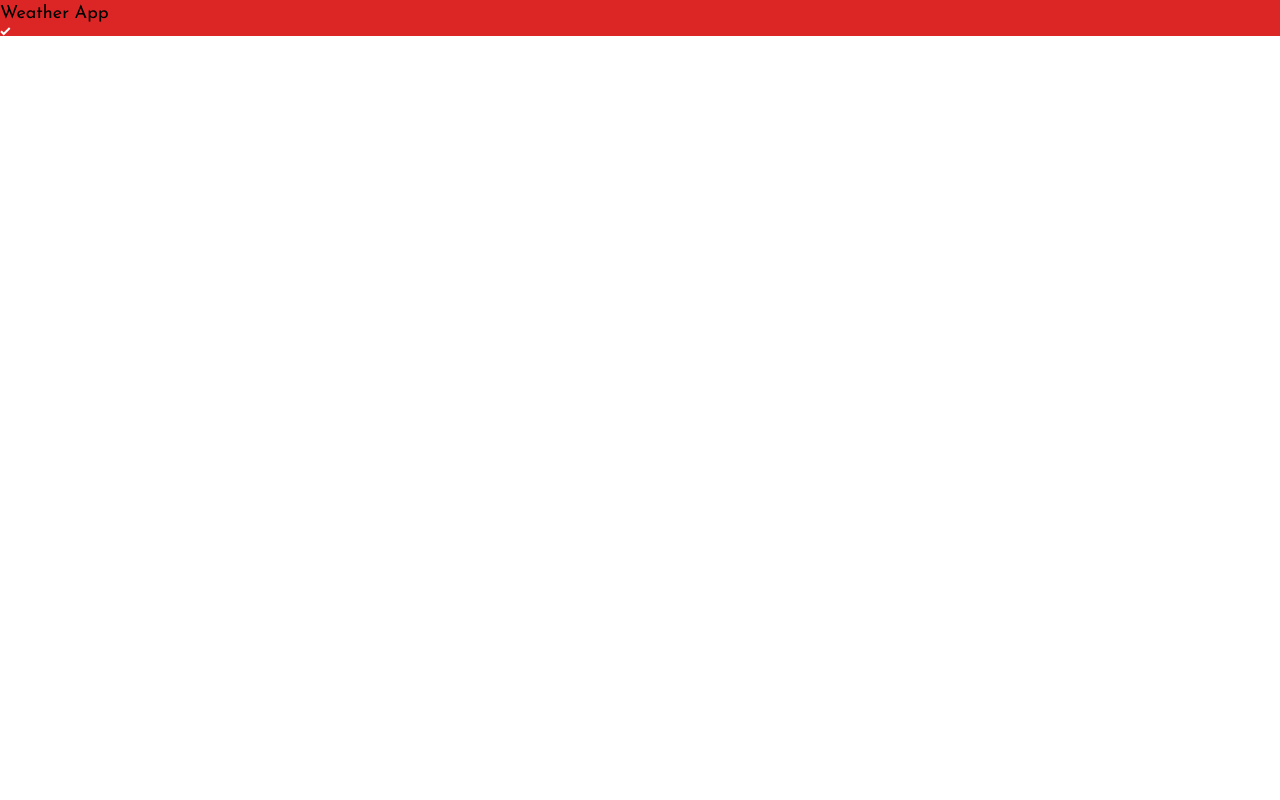
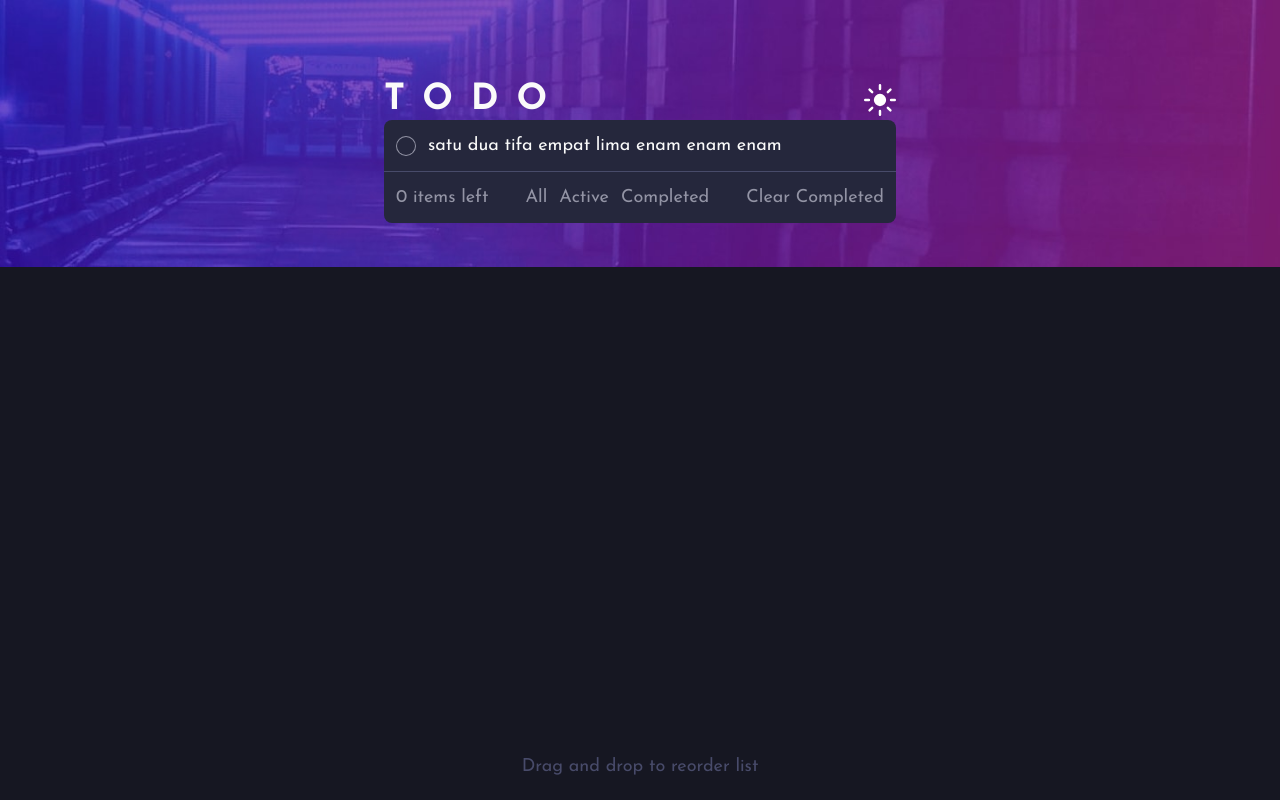
Before and after one commit to janapr7/todo-app, a React (Create React App) app: page / in a window 1280 px wide. Built offline with nearby package versions, Linux system fonts and the light colour scheme.

Commit message:
update ui

```diff
--- a/package.json
+++ b/package.json
@@ -11,7 +11,8 @@
     "react-router-dom": "^6.17.0",
     "react-scripts": "5.0.1",
     "tailwind-merge": "^1.14.0",
-    "web-vitals": "^2.1.4"
+    "web-vitals": "^2.1.4",
+    "zustand": "^4.4.4"
   },
   "scripts": {
     "start": "react-scripts start",
--- a/public/index.html
+++ b/public/index.html
@@ -2,7 +2,7 @@
 <html lang="en">
   <head>
     <meta charset="utf-8" />
-    <link rel="icon" href="%PUBLIC_URL%/favicon.ico" />
+    <link rel="icon" href="%PUBLIC_URL%/favicon-32x32.png" />
     <meta name="viewport" content="width=device-width, initial-scale=1" />
     <meta name="theme-color" content="#000000" />
     <meta
--- a/src/App.js
+++ b/src/App.js
@@ -1,12 +1,19 @@
 import logo from './logo.svg';
 import './App.css';
 import { Route, Routes } from 'react-router-dom';
+import{ create } from 'zustand';
 import Example from './pages/Example';
+import Home from './pages/Home';
+
+
 
 function App() {
+  const useStore = create(set => ({
+    votes: 0,
+  }));
   return (
     <Routes>
-        <Route element={<Example/>} path="/" />
+        <Route element={<Home/>} path="/" />
     </Routes>
   );
 }
--- /dev/null
+++ b/src/components/BackgroundCover.jsx
@@ -0,0 +1,21 @@
+import desktopCover from '../asset/bg-desktop-light.jpg'
+import desktopCoverDark from '../asset/bg-desktop-dark.jpg'
+import mobileCover from '../asset/bg-mobile-light.jpg'
+import mobileCoverDark from '../asset/bg-mobile-dark.jpg'
+
+export default function BackgroundCover (props) {
+  return (
+    <div className="absolute inset-0 z-0">
+      <img
+        src={props.dark ? desktopCoverDark : desktopCover}
+        alt="background"
+        className="object-cover w-full h-auto hidden sm:block"
+      />
+      <img
+        src={props.dark ? mobileCoverDark : mobileCover}
+        alt="background"
+        className="object-cover w-full h-auto block sm:hidden"
+      />
+    </div>
+  );
+};
--- /dev/null
+++ b/src/components/CircleIcon.jsx
@@ -0,0 +1,33 @@
+import React, { useState } from 'react';
+import checkIcon from '../asset/icon/icon-check.svg';
+
+export default function CircleIcon({ isHovered, completed, dark }) {
+  const outerStyles = {
+    background: completed || isHovered ? 'linear-gradient(to right, hsl(192, 100%, 67%), hsl(280, 87%, 65%))' : 'hsl(236, 9%, 61%)',
+    transition: 'background-color 0.3s',
+    position: 'relative',
+  };
+
+  const innerStyles = {
+    display: completed ? 'none' : 'flex',
+    justifyContent: 'center',
+    alignItems: 'center',
+    position: 'absolute',
+    top: '50%',
+    left: '50%',
+    transform: 'translate(-50%, -50%)',
+    background: dark ? 'hsl(235, 24%, 19%)' : 'hsl(236, 33%, 92%)',
+    width: '90%',
+    height: '90%',
+    borderRadius: '50%',
+  };
+
+  return (
+    <div
+      className="w-5 h-5 rounded-full flex items-center justify-center"
+      style={outerStyles}
+    >
+      {completed ? <img src={checkIcon} alt="Check Icon" /> : <div style={innerStyles}></div>}
+    </div>
+  );
+}
--- /dev/null
+++ b/src/components/Footer.jsx
@@ -0,0 +1,9 @@
+export default function Footer() {
+    return (
+        <>
+            <div className="text-lVDGrayishBlue text-center text-reguler py-5">
+                <p>Drag and drop to reorder list</p>
+            </div>
+        </>
+    );
+}
--- /dev/null
+++ b/src/components/TodoContainer.jsx
@@ -0,0 +1,40 @@
+
+import { useState } from "react";
+
+import sunIcon from "../asset/icon/icon-sun.svg"
+import moonIcon from "../asset/icon/icon-moon.svg"
+import { twMerge } from "tailwind-merge";
+import TodoItem from "./TodoItem";
+
+export default function TodoContainer ({dark}) {
+    return (
+        <>
+            <div className="text-reguler justify-center mx-auto py-2 sm:py-20 max-w-xs sm:max-w-lg relative z-10">
+                <div className="flex items-center justify-between">
+                    <h1 className="text-lVLGray font-bold text-2xl sm:text-4xl tracking-[.5em]">TODO</h1>
+                    <img src={dark ? sunIcon : moonIcon} className="h-8 w-8" alt="set mode" />
+                </div>
+                <TodoItem first={true} completed={false} dark={dark}/>
+                <div className={twMerge("text-lDGrayishBlue flex justify-between items-center p-3 rounded-b-lg bg-lVLGrayishBlue", dark && "bg-dVLGrayishBlue")}>
+                    <div className="">
+                        0 items left
+                    </div>
+                    <div className="flex items-center text-center hidden sm:block">
+                        <button type="button" className="mx-1.5">
+                            All
+                        </button>
+                        <button type="button" className="mx-1.5">
+                            Active
+                        </button>
+                        <button type="button" className="mx-1.5">
+                            Completed
+                        </button>
+                    </div>
+                    <button type="button" className="">
+                        Clear Completed
+                    </button>
+                </div>
+            </div>
+        </>
+    );
+}
--- /dev/null
+++ b/src/components/TodoItem.jsx
@@ -0,0 +1,43 @@
+import { useState } from "react";
+import { twMerge } from "tailwind-merge";
+import CircleIcon from "./CircleIcon";
+import crossIcon from "../asset/icon/icon-cross.svg";
+
+export default function TodoItem({ first, completed, dark }) {
+  const [isHovered, setIsHovered] = useState(false);
+
+  const handleHover = () => {
+    setIsHovered(true);
+  };
+
+  const handleLeave = () => {
+    setIsHovered(false);
+  };
+
+  return (
+    <>
+      <button
+        type="button"
+        className="w-full"
+        onMouseEnter={handleHover}
+        onMouseLeave={handleLeave}
+    >
+        <div
+          className={twMerge(
+            "flex justify-between items-center p-3 border-b border-lVDGrayishBlue bg-lVLGrayishBlue",
+            dark && "bg-dVLGrayishBlue", first && "rounded-t-lg")}
+        >
+          <div className="flex items-center text-start">
+            <div>
+              <CircleIcon isHovered={isHovered} completed={false} dark={dark} />
+            </div>
+            <div className="mx-3 text-lVLGray text-reguler">
+              satu dua tifa empat lima enam enam enam
+            </div>
+          </div>
+          <img src={crossIcon} className={twMerge("h-5 w-5 block", isHovered ? 'sm:block' : 'sm:hidden')} alt="remove item" />
+        </div>
+      </button>
+    </>
+  );
+}
--- a/src/pages/Example.jsx
+++ b/src/pages/Example.jsx
@@ -4,7 +4,7 @@ import checkIcon from "../asset/icon/icon-check.svg"
 export default function Example() {
 
   return (
-    <div className="bg-red-600 font-default text-lVLDGrayishBlue text-base">
+    <div style={{ background: 'linear-gradient(to right, hsl(192, 100%, 67%), hsl(280, 87%, 65%))' }} className="font-default text-lVLDGrayishBlue text-base">
       <h1>Weather App</h1>
       <img src={checkIcon} alt="tes" />
     </div>
--- /dev/null
+++ b/src/pages/Home.jsx
@@ -0,0 +1,23 @@
+import React, { useState, useEffect } from "react";
+import { twMerge } from "tailwind-merge";
+import BackgroundCover from "../components/BackgroundCover";
+import TodoContainer from "../components/TodoContainer";
+import Footer from "../components/Footer";
+
+export default function Home() {
+    const dark = true
+
+  return (
+    <>
+        <div className={twMerge("font-default relative min-h-screen flex flex-col bg-lVLGray", dark && "bg-dVLGray")}>
+            <BackgroundCover dark={dark}/>
+            <div className="flex-grow">
+              <TodoContainer dark={dark}/>
+            </div>
+            <div className="mt-auto">
+              <Footer dark={dark}/>
+            </div>
+        </div>
+    </>
+  );
+}
--- a/tailwind.config.js
+++ b/tailwind.config.js
@@ -4,10 +4,11 @@ module.exports = {
     "./src/**/*.{js,jsx,ts,tsx}",
   ],
   theme: {
-    fontSize: {
-      base: '18px',
-    },
     extend: {
+      fontSize: {
+        reguler: '18px',
+        larger: '32px'
+      },
       fontFamily: {
         default: ["Josefin Sans"],
       },
@@ -28,8 +29,8 @@ module.exports = {
         dVLGrayishBlue: 'hsl(235, 24%, 19%)',
         dLGrayishBlue: 'hsl(234, 39%, 85%)',
         dLGrayishBlueHover: 'hsl(236, 33%, 92%)',
-        dDGrayishBlue: 'hsl(236, 9%, 61%)',
-        dVDGrayishBlue: 'hsl(235, 19%, 35%)'
+        // dDGrayishBlue: 'hsl(236, 9%, 61%)',
+        // dVDGrayishBlue: 'hsl(235, 19%, 35%)',
       },
     },
   },
```
Also changed, not shown: public/favicon-32x32.png (added), public/manifest.json, 1 other file (tests, documents, lock files or other folders).
